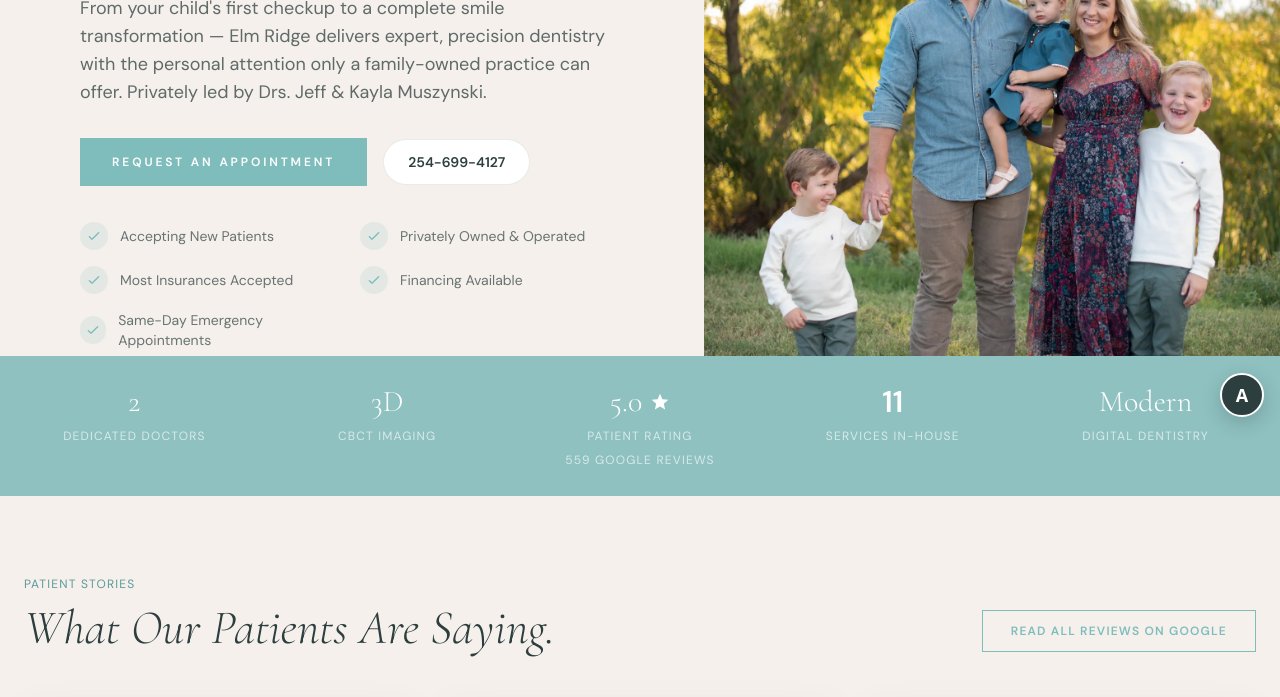
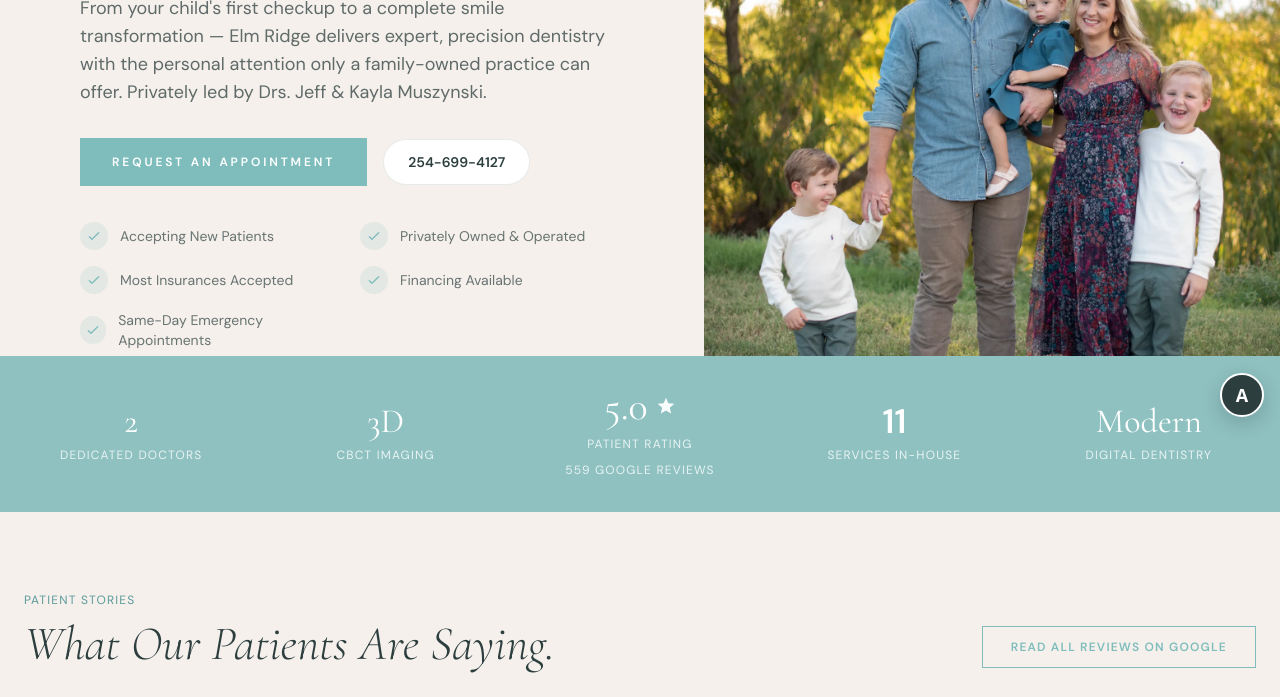
Before and after one commit to jeffmuszynski/elmridgedental, a website: page index.html in a window 1280 px wide. Shown: the part 367-1064 px from the top of the page. Drawn offline with nearby package versions, Linux system fonts and the light colour scheme.

Commit message:
refine hero stats readability

```diff
--- a/index.html
+++ b/index.html
@@ -193,33 +193,33 @@
 
   <!-- HERO STAT BAR -->
   <section class="bg-[#8FC1C1]">
-    <div class="max-w-7xl mx-auto px-6 py-7">
-      <div class="grid grid-cols-1 sm:grid-cols-3 lg:grid-cols-5 gap-8 text-center">
+    <div class="max-w-7xl mx-auto px-6 py-7 sm:py-8">
+      <div class="grid grid-cols-1 sm:grid-cols-3 lg:grid-cols-5 gap-8 lg:gap-10 text-center items-center">
         <div class="flex flex-col items-center gap-2">
-          <p class="font-display text-3xl font-light text-white">2</p>
-          <p class="font-body text-xs tracking-widest uppercase text-white/65">Dedicated Doctors</p>
+          <p class="font-display text-[34px] leading-none font-normal text-white">2</p>
+          <p class="font-body text-xs tracking-widest uppercase text-white/80">Dedicated Doctors</p>
         </div>
         <div class="flex flex-col items-center gap-2">
-          <p class="font-display text-3xl font-light text-white">3D</p>
-          <p class="font-body text-xs tracking-widest uppercase text-white/65">CBCT Imaging</p>
+          <p class="font-display text-[34px] leading-none font-normal text-white">3D</p>
+          <p class="font-body text-xs tracking-widest uppercase text-white/80">CBCT Imaging</p>
         </div>
-        <a href="https://maps.app.goo.gl/KR7D3V2oU2HRDuyp9" target="_blank" rel="noopener" class="flex flex-col items-center gap-2 hover:opacity-85 transition-opacity duration-200" aria-label="Open Elm Ridge Google Business Profile reviews">
-          <p class="font-display text-3xl font-light text-white flex items-center justify-center gap-2">
+        <a href="https://maps.app.goo.gl/KR7D3V2oU2HRDuyp9" target="_blank" rel="noopener" class="flex flex-col items-center gap-2.5 hover:opacity-90 transition-opacity duration-200 lg:-translate-y-0.5" aria-label="Open Elm Ridge Google Business Profile reviews">
+          <p class="font-display text-[40px] leading-none font-normal text-white flex items-center justify-center gap-2">
             5.0
-            <svg xmlns="http://www.w3.org/2000/svg" viewBox="0 0 24 24" fill="currentColor" class="w-5 h-5 text-white">
+            <svg xmlns="http://www.w3.org/2000/svg" viewBox="0 0 24 24" fill="currentColor" class="w-5 h-5 text-white/95">
               <path d="M12 17.27L18.18 21l-1.64-7.03L22 9.24l-7.19-.61L12 2 9.19 8.63 2 9.24l5.46 4.73L5.82 21z"/>
             </svg>
           </p>
-          <p class="font-body text-xs tracking-widest uppercase text-white/65">Patient Rating</p>
-          <p class="font-body text-xs tracking-widest uppercase text-white/65">559 Google Reviews</p>
+          <p class="font-body text-xs tracking-widest uppercase text-white/80">Patient Rating</p>
+          <p class="font-body text-xs tracking-widest uppercase text-white/80">559 Google Reviews</p>
         </a>
         <div class="flex flex-col items-center gap-2">
-          <p class="font-body text-3xl font-semibold text-white">11</p>
-          <p class="font-body text-xs tracking-widest uppercase text-white/65">Services In-House</p>
+          <p class="font-body text-[34px] leading-none font-semibold text-white">11</p>
+          <p class="font-body text-xs tracking-widest uppercase text-white/80">Services In-House</p>
         </div>
         <div class="flex flex-col items-center gap-2">
-          <p class="font-display text-3xl font-light text-white">Modern</p>
-          <p class="font-body text-xs tracking-widest uppercase text-white/65">Digital Dentistry</p>
+          <p class="font-display text-[34px] leading-none font-normal text-white">Modern</p>
+          <p class="font-body text-xs tracking-widest uppercase text-white/80">Digital Dentistry</p>
         </div>
       </div>
     </div>
```
